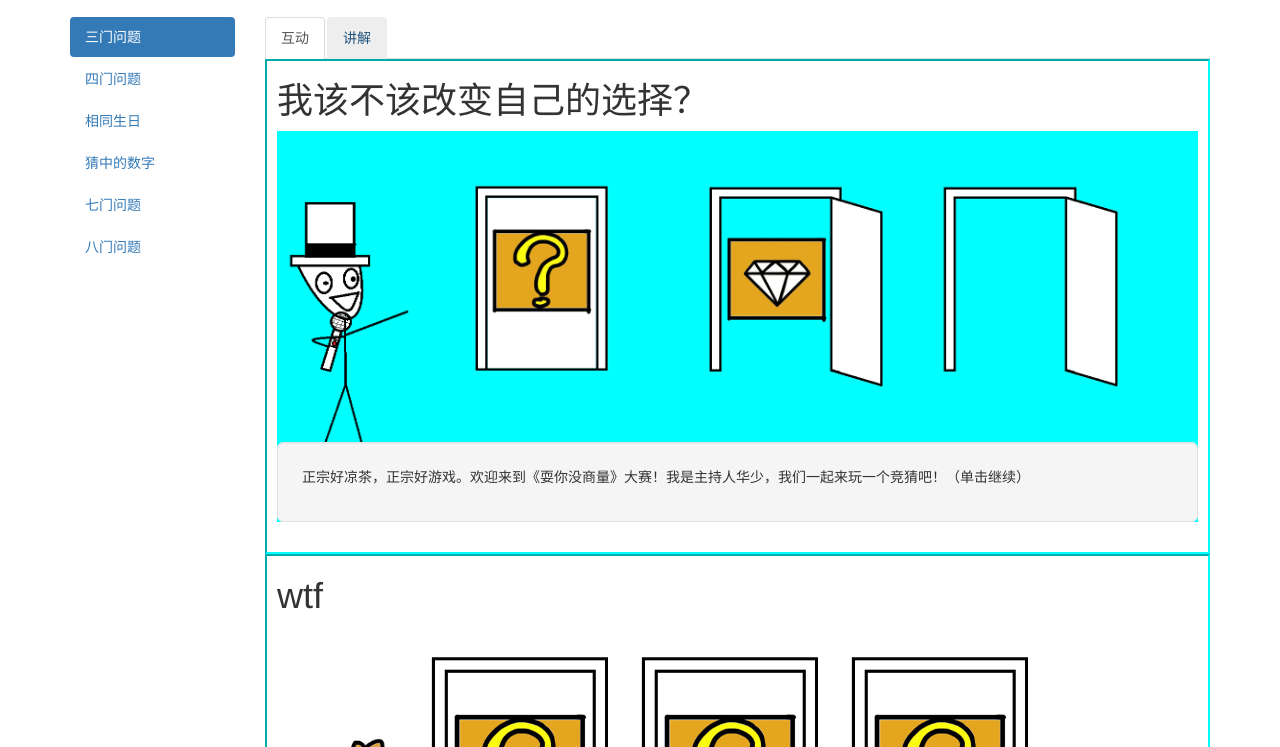
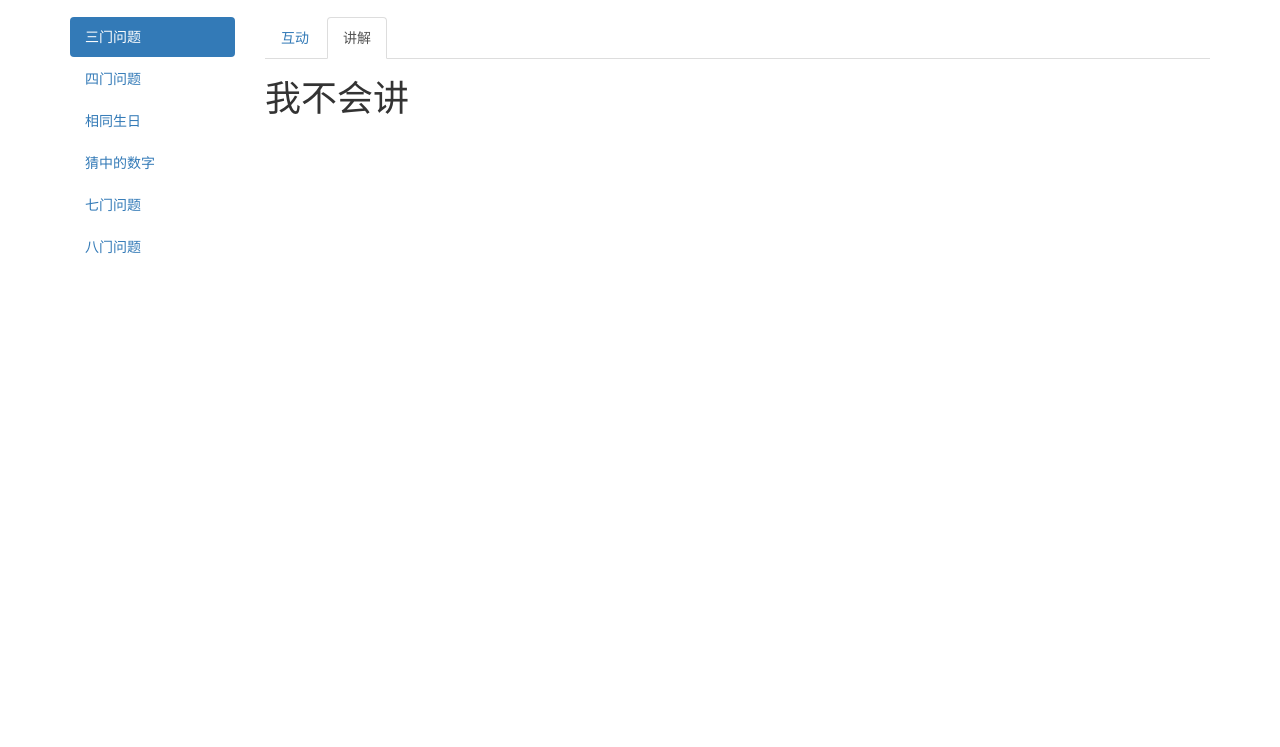
Before and after one commit to 3k-soldiers-fuck-wu/ProbabilityTheory, a plain HTML site: page MontyHallProblem/Monty.html in a window 1280 px wide. Both pictures are taken after a click on the link "讲解". Shown: the part 53-800 px from the top of the page. Drawn offline with nearby package versions, Linux system fonts and the light colour scheme.

Commit message:
make tabs

```diff
--- a/MontyHallProblem/Monty.html
+++ b/MontyHallProblem/Monty.html
@@ -38,11 +38,12 @@
                 </div>
                 <div class="col-md-10">
                     <ul class="nav nav-tabs" id="navTabs">
-                        <li class="active"><a href="#">互动</a></li>
+                        <li class="active"><a data-toggle="tab" href="#interactionPage">互动</a></li>
                         <!-- <li><a href="#">机器人模拟</a></li> -->
-                        <li><a href="#">讲解</a></li>
+                        <li><a data-toggle="tab" href="#explanationPage">讲解</a></li>
                     </ul>
-
+                    <div class="tab-content">
+                        <div id="interactionPage" class="tab-pane fade in active">
                             <div class="interaction">
                                 <h1>我该不该改变自己的选择？</h1>
 
@@ -170,6 +171,12 @@
                             <h1>a</h1>
                             <h1>a</h1>
                         </div>
+                        <div id="explanationPage" class="tab-pane fade">
+                            <h1>我不会讲</h1>
+                        </div>
+
+                    </div>
+                </div>
             </div>
         </div>
     </body>
```
Lines whose indentation alone changed are shown as unchanged.
